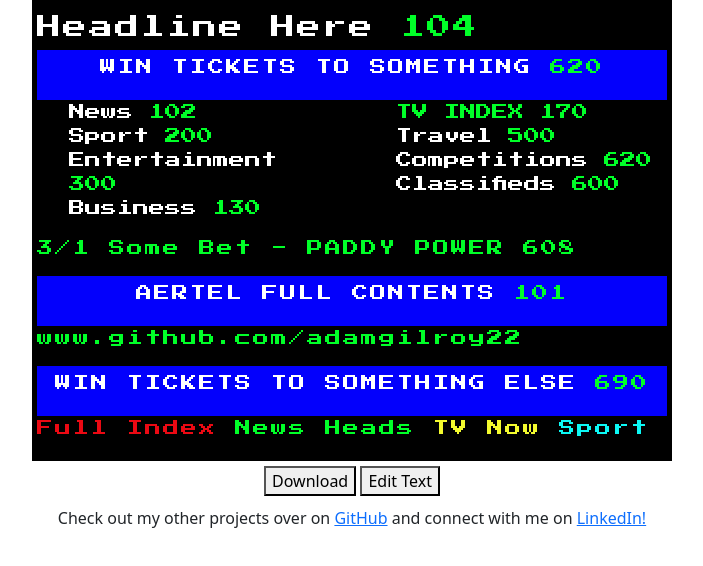
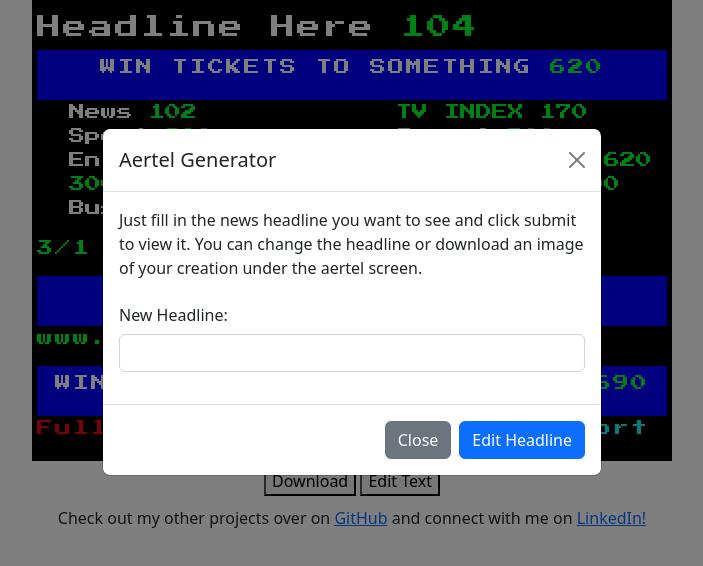
Before and after one commit to adamgilroy22/aertel-generator, a plain HTML site: page index.html in a window 1280 px wide. Both pictures are taken after a click on the button "Edit Text". Shown: the part 98-664 px from the top of the page, without its empty margins (288-991 px from the left). Drawn offline with nearby package versions, Linux system fonts and the light colour scheme.

Commit message:
Add modal box to change headline

```diff
--- a/assets/js/script.js
+++ b/assets/js/script.js
@@ -0,0 +1,7 @@
+// Modal
+const myModal = document.getElementById('modalBox')
+const myInput = document.getElementById('myInput')
+
+myModal.addEventListener('shown.bs.modal', () => {
+  myInput.focus()
+});
--- a/index.html
+++ b/index.html
@@ -65,8 +65,35 @@
     <!-- Controls to save the image or change the headline-->
     <div id="controls">
         <button id="download-image">Download</button>
-        <button id="edit-text">Edit Text</button>
+        <button type="button" data-bs-toggle="modal" data-bs-target="#modalBox">Edit Text</button>
     </div>
+
+    <!-- Vertically centered scrollable modal -->
+
+    <div class="modal" tabindex="-1" id="modalBox">
+        <div class="modal-dialog modal-dialog-centered modal-dialog-scrollable" tabindex="-1" aria-labelledby="modal-title" aria-hidden="true">
+          <div class="modal-content">
+            <div class="modal-header">
+              <h5 class="modal-title">Aertel Generator</h5>
+              <button type="button" class="btn-close" data-bs-dismiss="modal" aria-label="Close"></button>
+            </div>
+            <div class="modal-body">
+                <p>
+                    Just fill in the news headline you want to see and click submit to view it.
+                    You can change the headline or download an image of your creation under the aertel screen.
+                </p>
+                <div class="mb-3">
+                    <label for="news-headline" class="col-form-label">New Headline:</label>
+                    <input type="text" class="form-control" id="news-headline">
+                  </div>
+            </div>
+            <div class="modal-footer">
+              <button type="button" class="btn btn-secondary" data-bs-dismiss="modal">Close</button>
+              <button type="button" class="btn btn-primary">Edit Headline</button>
+            </div>
+          </div>
+        </div>
+      </div>
 
     <footer>
         Check out my other projects over on <a href="https://github.com/adamgilroy22" target="_blank">GitHub</a> and connect
```
